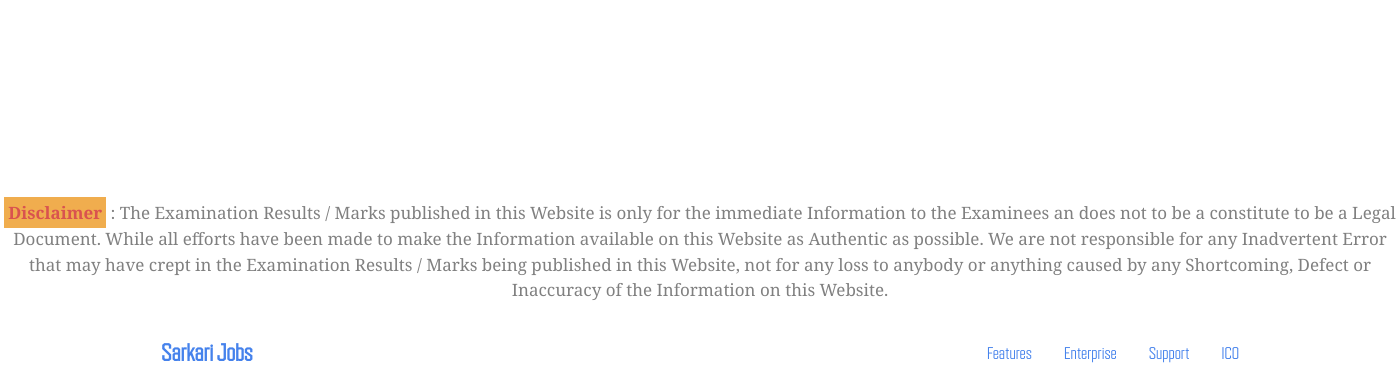
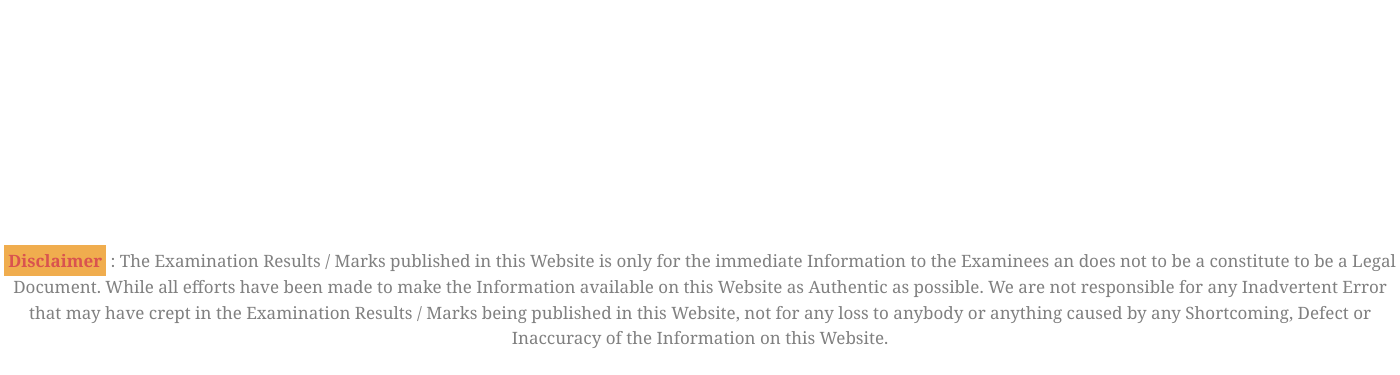
Before and after one commit to CoffeeQuotes/sarkarijobs, a Laravel app: page /article/1 in a window 1400 px wide. Shown: the part 657-1032 px from the top of that part. Run offline with Laravel 8, Linux system fonts and the light colour scheme; data that the repository does not hold is empty; the page is wider than the window, and the part outside it is not shown; some libraries are stand-ins or nearby versions.

Commit message:
designing changes

```diff
--- a/resources/views/layouts/includes/footer.blade.php
+++ b/resources/views/layouts/includes/footer.blade.php
@@ -1,6 +1,6 @@
 <script src="https://code.jquery.com/jquery-3.5.1.slim.min.js" integrity="sha384-DfXdz2htPH0lsSSs5nCTpuj/zy4C+OGpamoFVy38MVBnE+IbbVYUew+OrCXaRkfj" crossorigin="anonymous"></script>
 <script src="https://cdn.jsdelivr.net/npm/bootstrap@4.5.3/dist/js/bootstrap.bundle.min.js" integrity="sha384-ho+j7jyWK8fNQe+A12Hb8AhRq26LrZ/JpcUGGOn+Y7RsweNrtN/tE3MoK7ZeZDyx" crossorigin="anonymous"></script>
-<p class="text-center">
+<p class="text-center pt-5">
     <strong class="bg-warning text-danger p-1">Disclaimer</strong> : The Examination Results / Marks published in this Website is only for the immediate Information to the Examinees an does not to be a constitute to be a Legal Document. While all efforts have been made to make the Information available on this Website as Authentic as possible. We are not responsible for any Inadvertent Error that may have crept in the Examination Results / Marks being published in this Website, not for any loss to anybody or anything caused by any Shortcoming, Defect or Inaccuracy of the Information on this Website.
 </p>
 <div class="container-fluid">
--- a/resources/views/welcome.blade.php
+++ b/resources/views/welcome.blade.php
@@ -19,6 +19,7 @@
           <div id="collapse--{{$key}}" class="collapse show" aria-labelledby="heading--{{$key}}" data-parent="#accordionExample">
             <div class="card-body">
             <h3><a href="{{route('articleshow', $article->id)}}">{{ $article->title}}</a></h3>
+            <p>Posted {{$article->created_at->diffForHumans()}} & Updated {{ $article->updated_at->diffForHumans()}}</p>
                 <p>{{ $article->excerpt}}</p>
             </div>
           </div>
```
